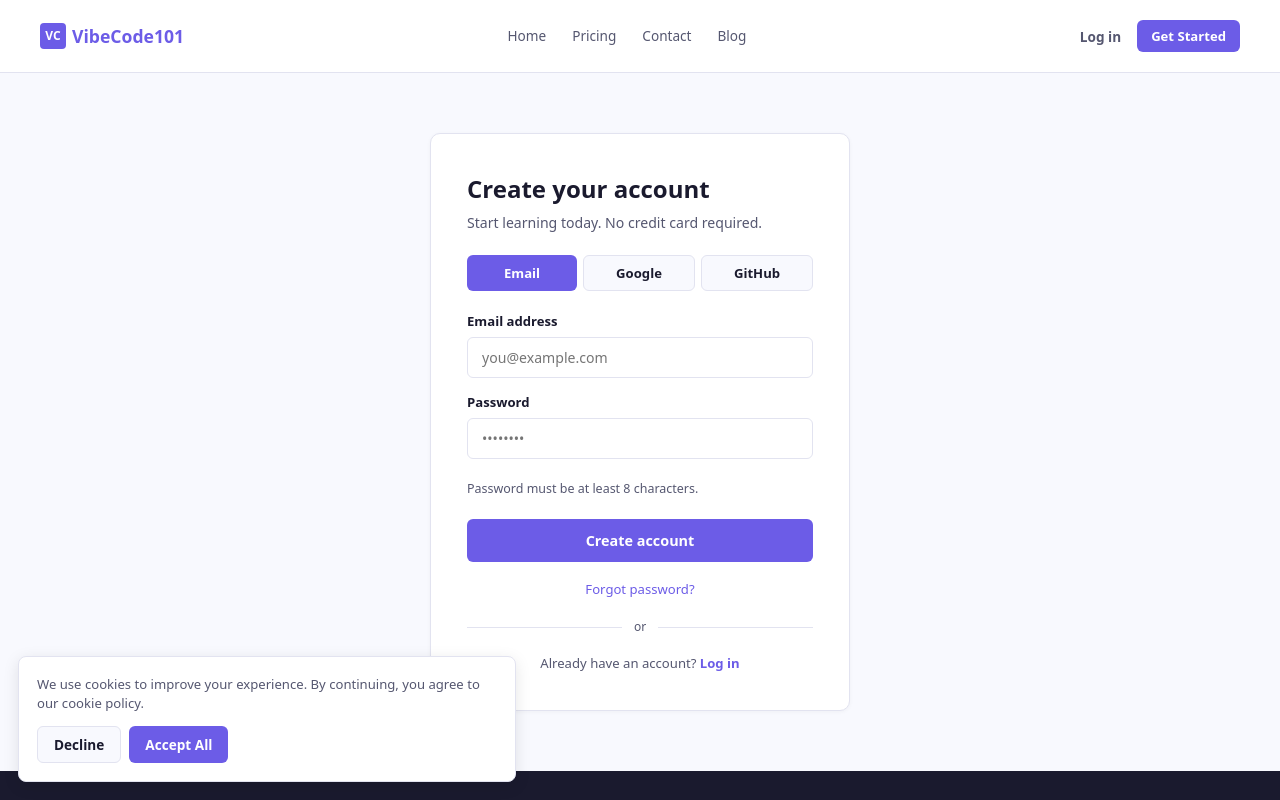
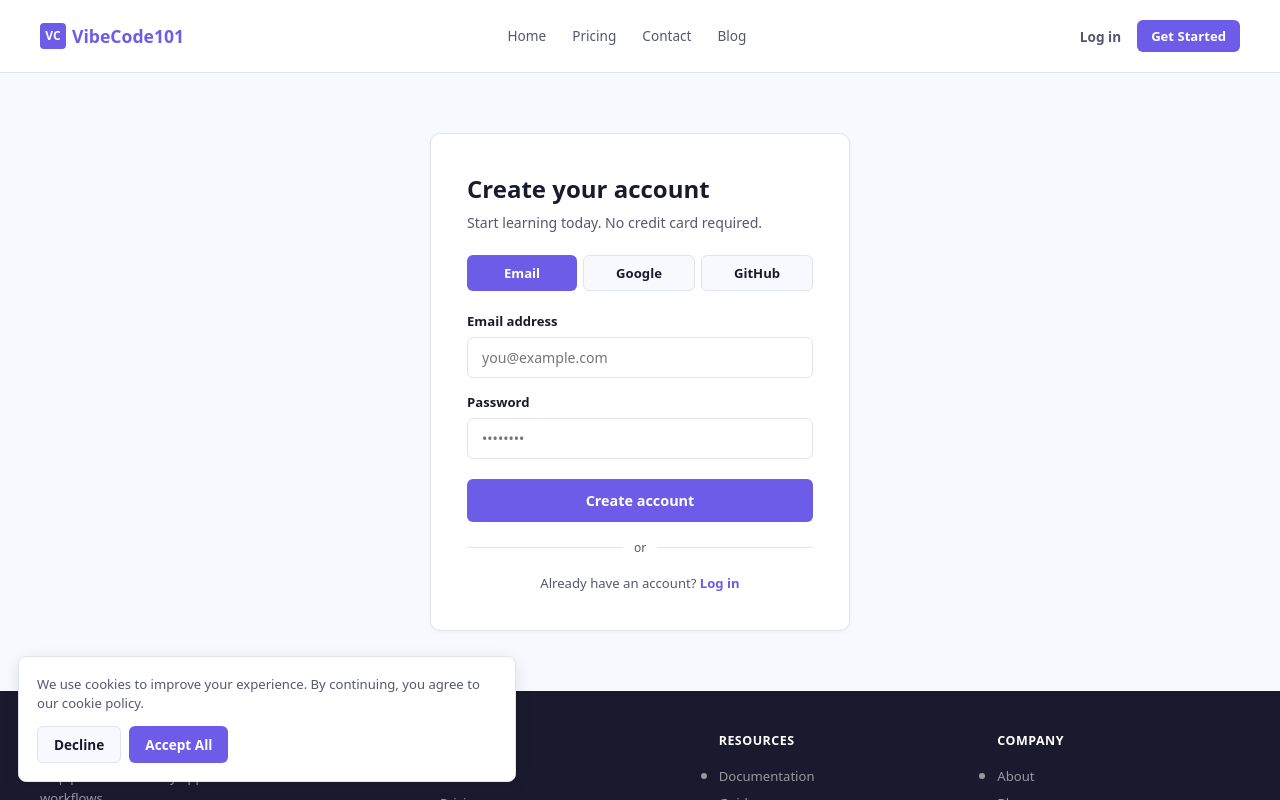
Before and after one commit to nathanmarlor/vibecode101, a React (Vite) app: page / in a window 1280 px wide. Both pictures are taken after a click on the button "Get Started". Shown: the top 800 px of the page. Built offline with nearby package versions, Linux system fonts and the light colour scheme.

Commit message:
enable working auth with vibe-coded quirks (password in plain text, no validation)

```diff
--- a/src/App.jsx
+++ b/src/App.jsx
@@ -171,28 +171,11 @@ const AuthPage = ({ isSignup }) => {
   const [password, setPassword] = useState('');
   const [method, setMethod] = useState('email');
 
-  useEffect(() => {
-    setPassword('');
-  }, [email]);
-
   const handleSubmit = async (e) => {
     e.preventDefault();
-    try {
-      const response = await fetch('/api/auth/' + (isSignup ? 'register' : 'login'), {
-        method: 'POST',
-        headers: { 'Content-Type': 'application/json' },
-        body: JSON.stringify({ email, password })
-      });
-      if (response.ok) {
-        const data = await response.json();
-        login(data.user.email);
-        navigate('/dashboard');
-      } else {
-        alert('Something went wrong. Try again.');
-      }
-    } catch (err) {
-      alert('Could not connect to server. Please try again.');
-    }
+    // No validation — just take whatever they type and log them in
+    login(email);
+    navigate('/dashboard');
   };
 
   return (
@@ -273,27 +256,13 @@ const AuthPage = ({ isSignup }) => {
                 />
               </div>
 
-              {isSignup && (
-                <div style={{ fontSize: '0.78rem', color: 'var(--color-text-secondary)', marginBottom: 20 }}>
-                  Password must be at least 8 characters.
-                </div>
-              )}
-
-              {/* BUG: no type="submit" — button is just a reset button */}
               <button
                 className="btn btn-primary"
-                onClick={handleSubmit}
-                style={{ width: '100%', padding: '12px 20px', fontSize: '0.9rem', marginBottom: 14 }}
+                type="submit"
+                style={{ width: '100%', padding: '12px 20px', fontSize: '0.9rem' }}
               >
                 {isSignup ? 'Create account' : 'Log in'}
               </button>
-
-              {/* BUG: anchor link just reloads page */}
-              <div style={{ textAlign: 'center' }}>
-                <a href="#" onClick={(e) => e.preventDefault()} style={{ fontSize: '0.82rem', color: 'var(--color-primary)', textDecoration: 'none' }}>
-                  Forgot password?
-                </a>
-              </div>
             </form>
           )}
 
```
